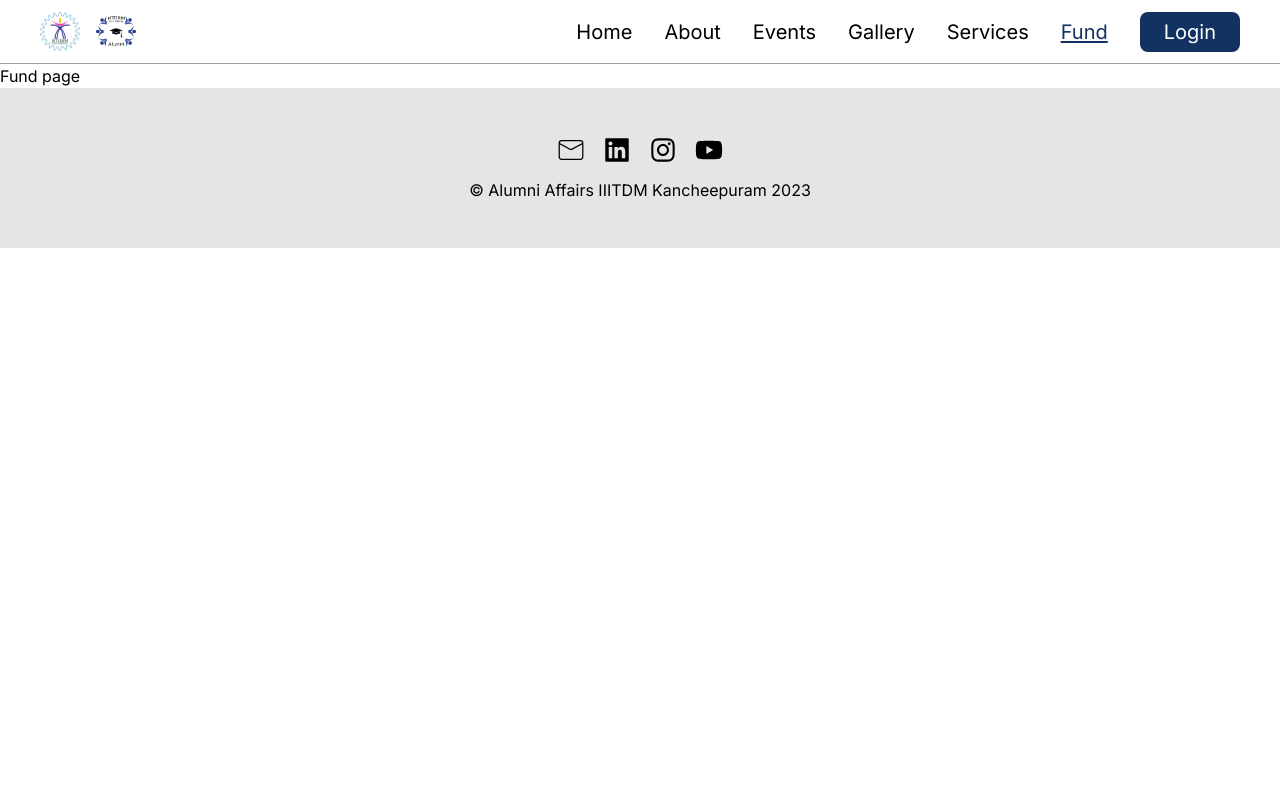
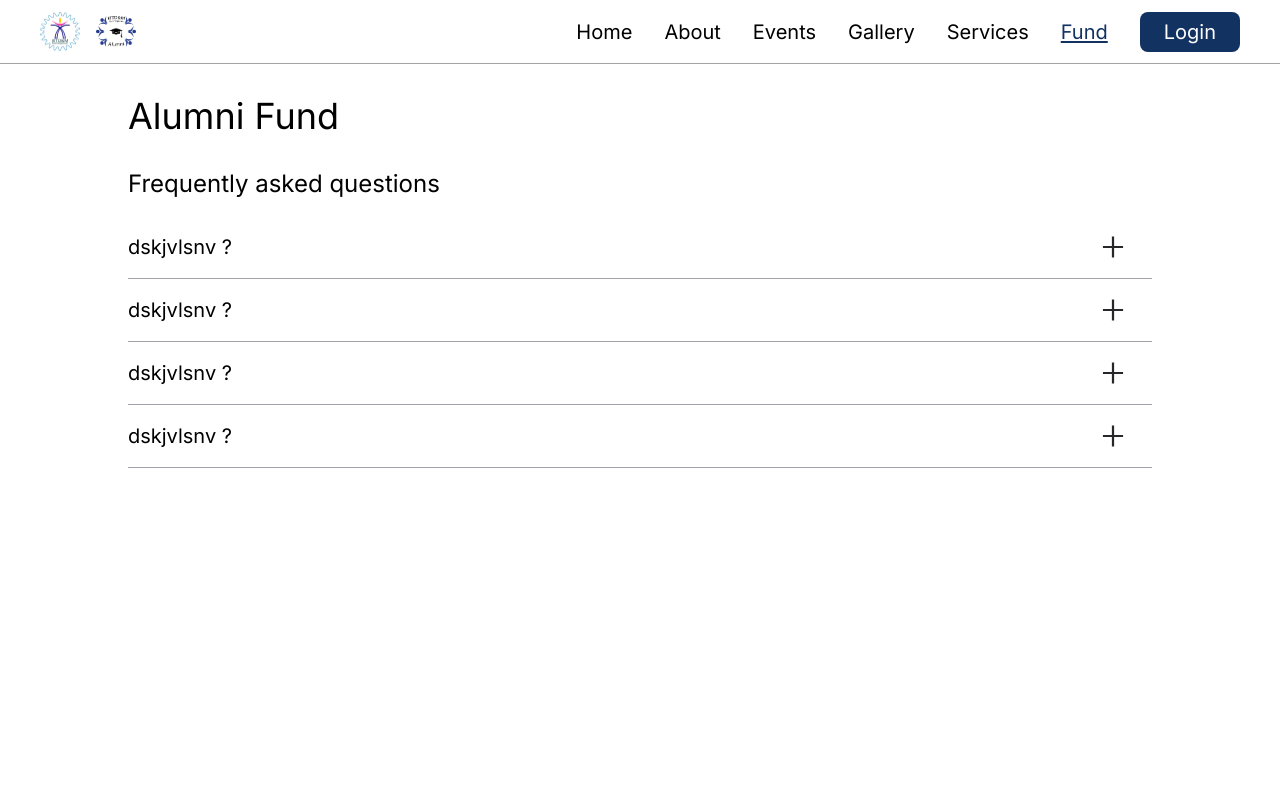
Before and after one commit to bhendi-boi/AlumniPortal, a Next.js app: page /fund in a window 1280 px wide. Shown: the top 800 px of the page. Built offline with nearby package versions, Linux system fonts and the light colour scheme.

Commit message:
added faq section in fund route

```diff
--- /dev/null
+++ b/app/fund/Accordian.tsx
@@ -0,0 +1,29 @@
+'use client';
+import React, { useState } from 'react';
+import { AiOutlinePlus } from 'react-icons/ai';
+const Accordian = ({
+  question,
+  answer,
+}: {
+  question: string;
+  answer: string;
+}) => {
+  const [isOpen, setIsOpen] = useState(false);
+  return (
+    <li className="border-b border-zinc-400 bg-white">
+      <button
+        onClick={() => setIsOpen((prev) => !prev)}
+        className="flex w-full items-center justify-between py-2 pr-4"
+      >
+        <p className="text-xl font-medium">{question}</p>
+        <AiOutlinePlus
+          size={30}
+          className="m-2 rounded-full text-zinc-800 hover:bg-zinc-100"
+        />
+      </button>
+      {isOpen && <p className="py-2 text-sm">{answer}</p>}
+    </li>
+  );
+};
+
+export default Accordian;
--- /dev/null
+++ b/app/fund/FAQ.tsx
@@ -0,0 +1,40 @@
+import React from 'react';
+import Accordian from './Accordian';
+
+const data = [
+  {
+    question: 'dskjvlsnv ?',
+    answer: 'vkjslvjsvioriso;vi;sj',
+  },
+  {
+    question: 'dskjvlsnv ?',
+    answer: 'vkjslvjsvioriso;vi;sj',
+  },
+  {
+    question: 'dskjvlsnv ?',
+    answer: 'vkjslvjsvioriso;vi;sj',
+  },
+  {
+    question: 'dskjvlsnv ?',
+    answer: 'vkjslvjsvioriso;vi;sj',
+  },
+];
+
+const FAQ = () => {
+  return (
+    <section aria-labelledby="faq" className="mx-auto max-w-5xl">
+      <header>
+        <h2 id="faq" className="text-2xl font-medium">
+          Frequently asked questions
+        </h2>
+      </header>
+      <ul className="my-4">
+        {data.map((ques, index) => (
+          <Accordian key={index} {...ques} />
+        ))}
+      </ul>
+    </section>
+  );
+};
+
+export default FAQ;
--- a/app/fund/page.tsx
+++ b/app/fund/page.tsx
@@ -1,7 +1,14 @@
+import Header from 'app/Header';
 import React from 'react';
+import FAQ from './FAQ';
 
 const page = () => {
-  return <div>Fund page</div>;
+  return (
+    <main className="min-h-screen px-5 md:px-10">
+      <Header title="Alumni Fund" />
+      <FAQ />
+    </main>
+  );
 };
 
 export default page;
```
